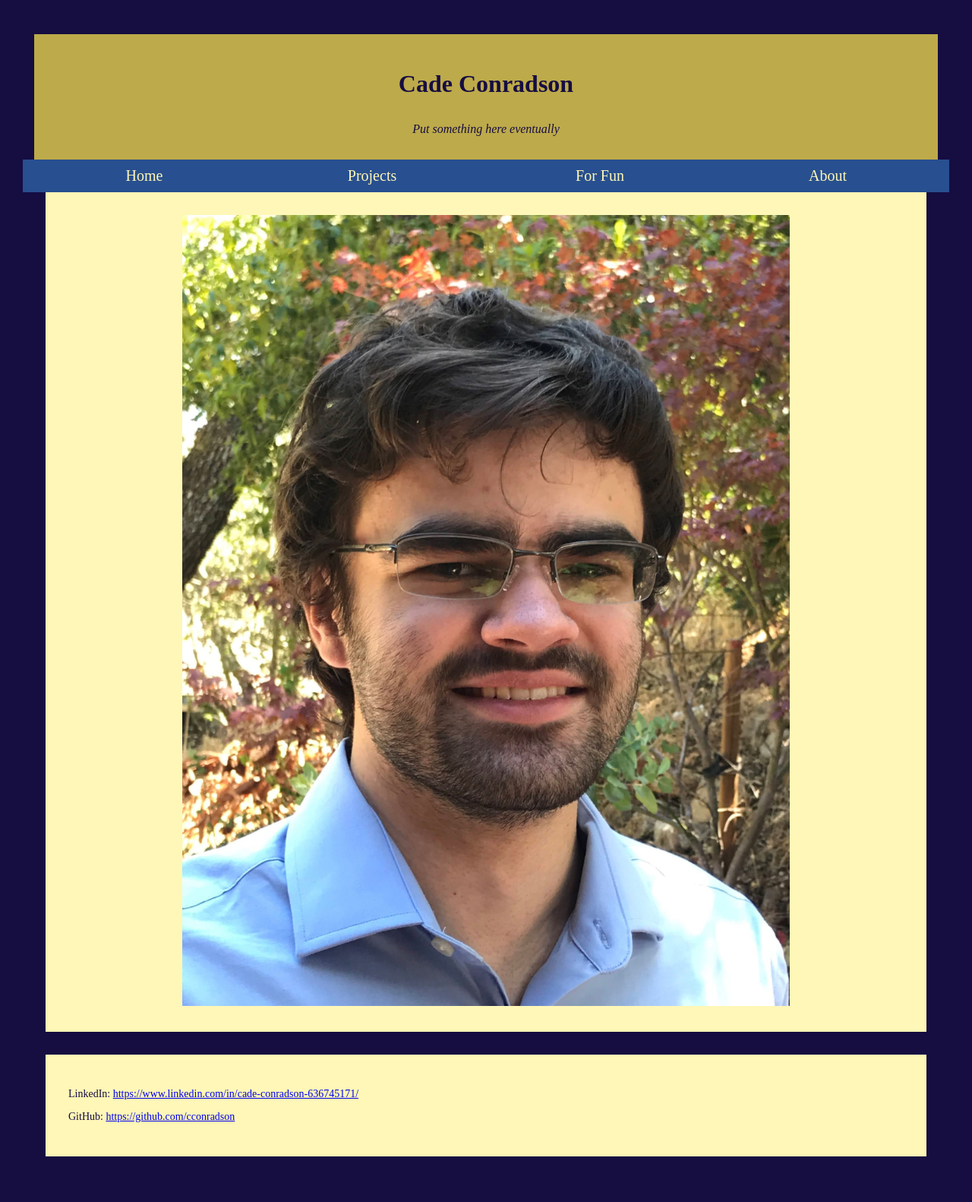
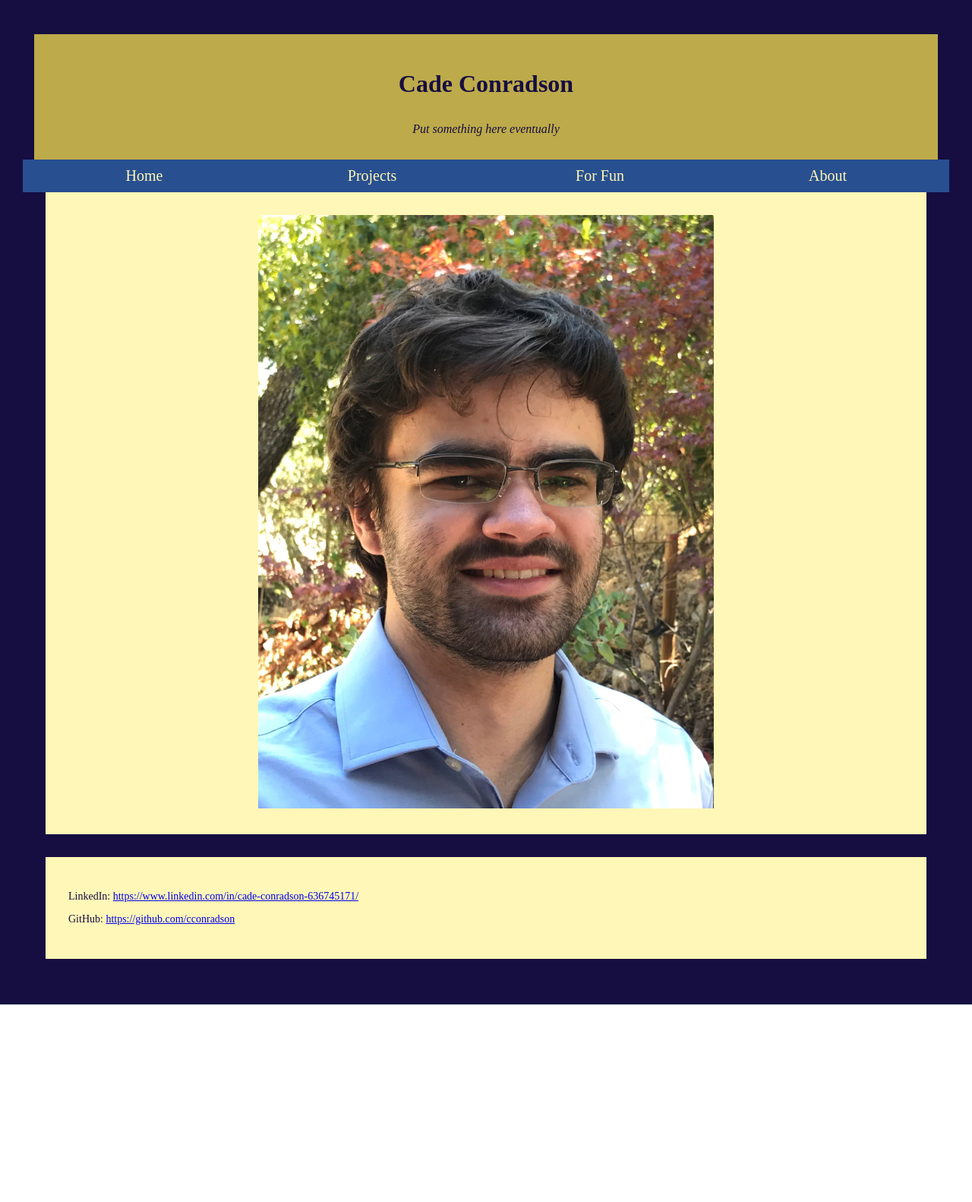
Before and after one commit to cconradson/cconradson.github.io, a Jekyll site: the page built from index.html, in a window 1280 px wide. Shown: the whole page at 76% size. Built offline with Jekyll 4.4.1, drawn with Linux system fonts in a browser that asks for light colours; after the commit the page ends 1322 px from its top, so only the background shows below that.

Commit message:
attempt to eliminate mobile lines

```diff
--- a/assets/css/main.css
+++ b/assets/css/main.css
@@ -15,12 +15,14 @@ div[id="header"] {
 	border-width: 15px 15px 0px 15px;
 	border-style: solid;
 	padding: 15px;
+	outline: 0;
 }
 
 div[id="wrap"] {
 	border: 30px solid #160d41;
 	background-color: #bdaa4a;
 	margin: 0;
+	outline: 0;
 }
 
 .body {
@@ -30,6 +32,7 @@ div[id="wrap"] {
 	border-style: solid;
 	border-width: 0px 30px 30px 30px;
 	margin: 0;
+	outline: 0;
 }
 
 .nav {
--- a/index.html
+++ b/index.html
@@ -4,7 +4,7 @@ title: Home
 ---
 
 <div class="body" style="text-align:center">
-	<img src="{{ site.url }}/assets/images/face.jpg" alt="face" style="width:800px">
+	<img src="{{ site.url }}/assets/images/face.jpg" alt="face" style="width:600px">
 </div>
 
 <div class="body">
```
